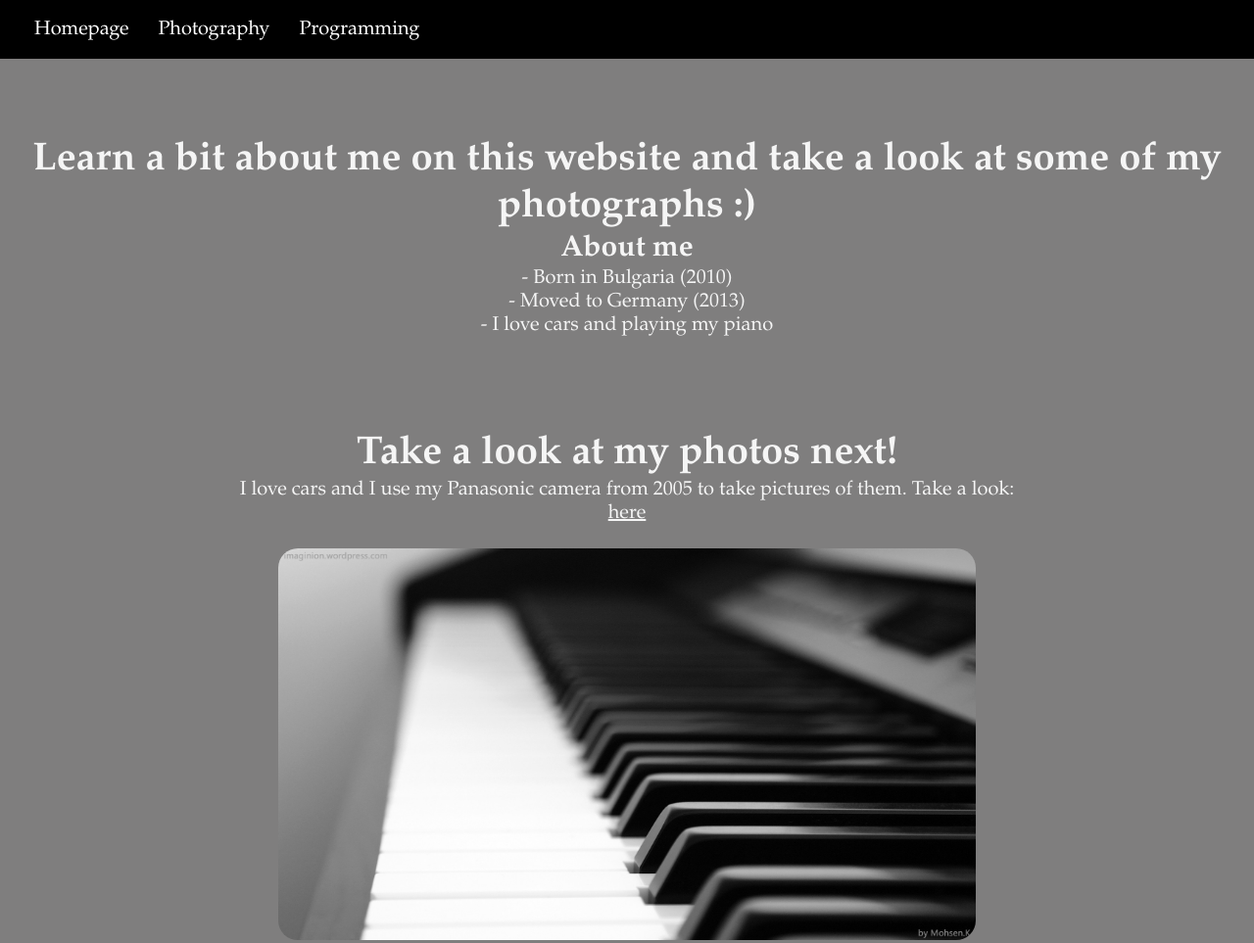
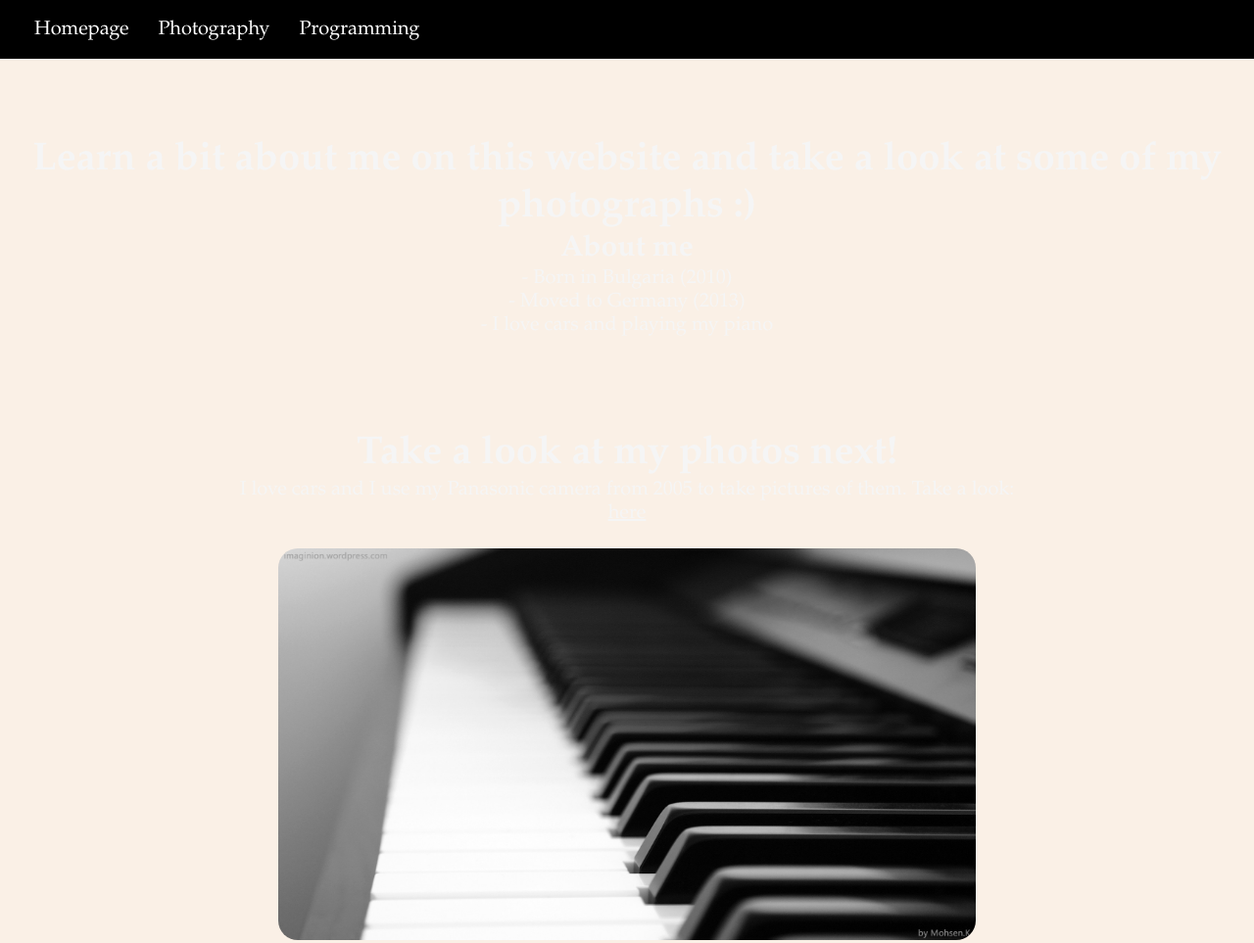
Before and after one commit to pstaykov/pstaykov.github.io, a plain HTML site: page index.html in a window 1280 px wide. Shown: the top 963 px of the page at 98% size. Drawn offline with Linux system fonts and the light colour scheme.

Commit message:
Update styles.css

```diff
--- a/styles.css
+++ b/styles.css
@@ -7,7 +7,7 @@
 }
 
 body {
-    background-color: #7F7E7E;
+    background-color: #faf0e6;
     color: black;
     font-size: 20px;
 }
```
